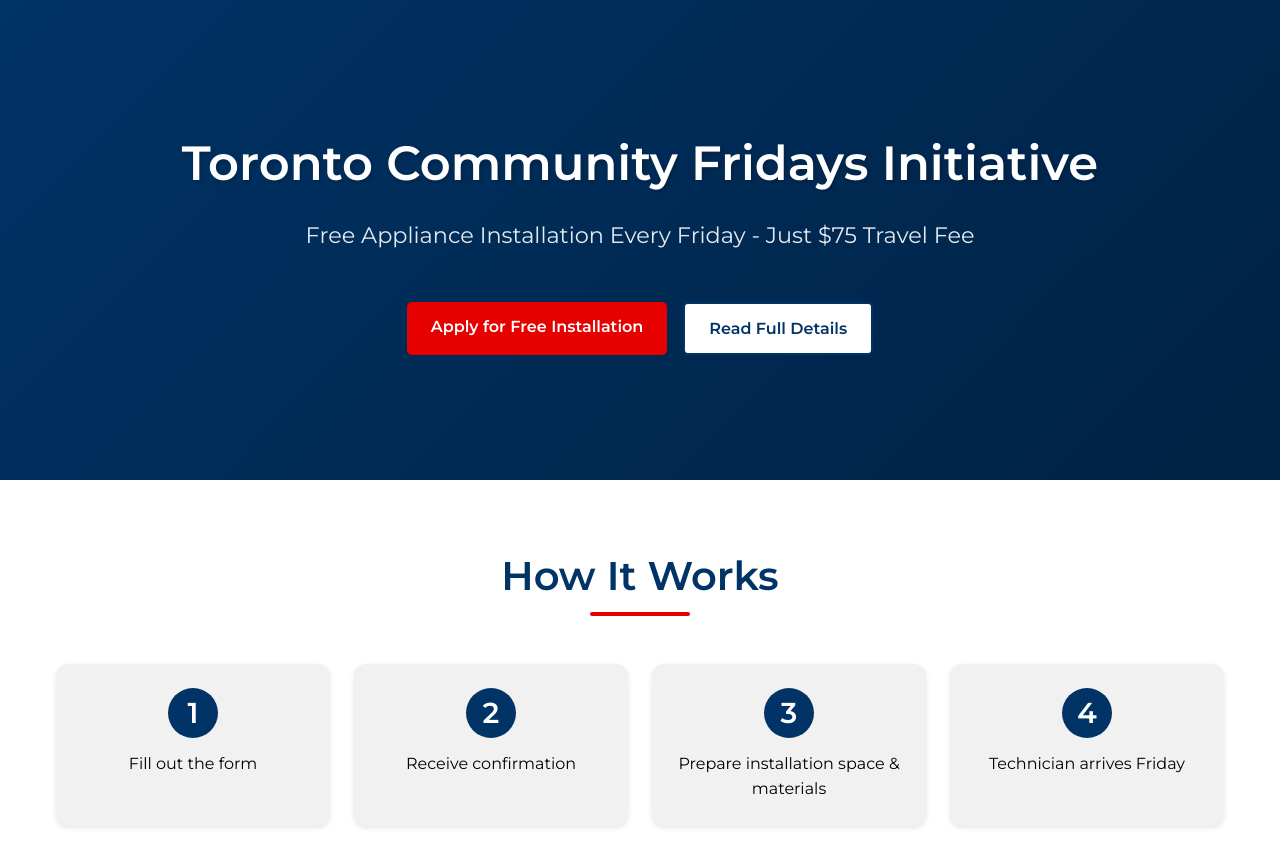
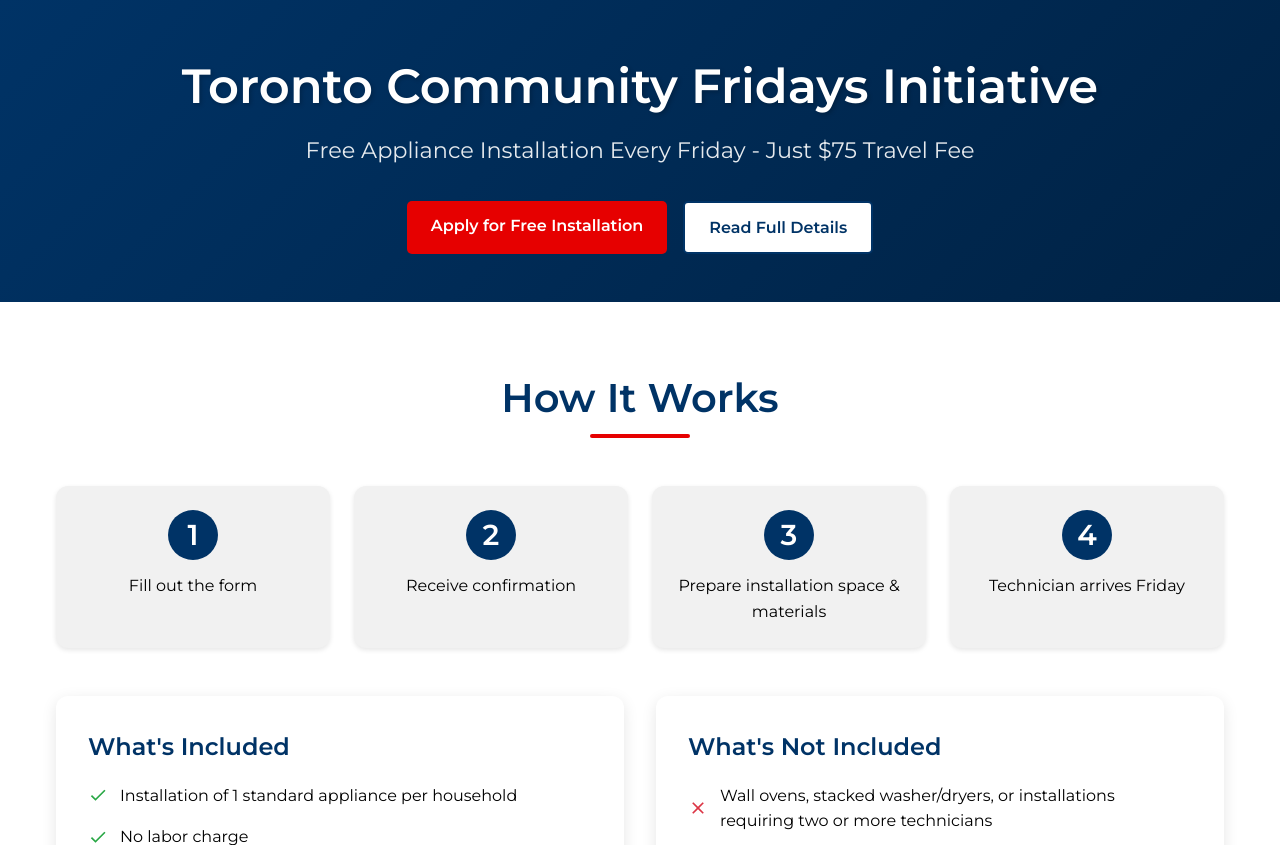
Before and after one commit to asimshakoor11/firstpage, a plain HTML site: page index.html in a window 1280 px wide. Shown: the top 845 px of the page. Drawn offline with Linux system fonts and the light colour scheme.

Commit message:
hero section compact

```diff
--- a/index.html
+++ b/index.html
@@ -26,8 +26,7 @@
         background: linear-gradient(135deg, #003366 0%, #002244 100%);
         color: #fff;
         text-align: center;
-        padding: 4rem 1rem;
-        min-height: 60vh;
+        padding: 3rem 1rem;
         display: flex;
         flex-direction: column;
         align-items: center;
@@ -38,14 +37,14 @@
 
       header h1 {
         font-size: 3rem;
-        margin-bottom: 1rem;
+        margin-bottom: 0.5rem;
         text-shadow: 2px 2px 4px rgba(0,0,0,0.2);
         animation: fadeInDown 1s ease;
       }
 
       header p {
         font-size: 1.4rem;
-        margin-bottom: 3rem;
+        margin-bottom: 2rem;
         opacity: 0.9;
         animation: fadeInUp 1s ease;
       }
```
